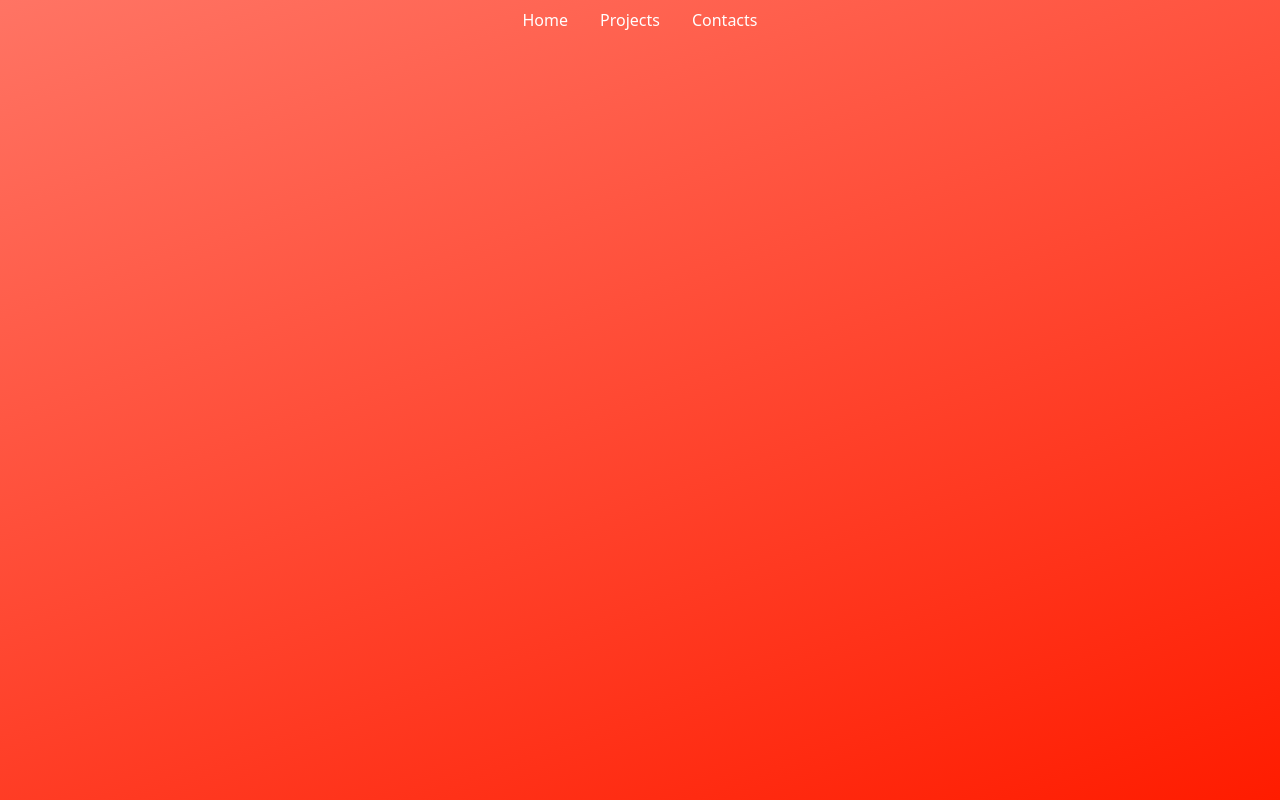
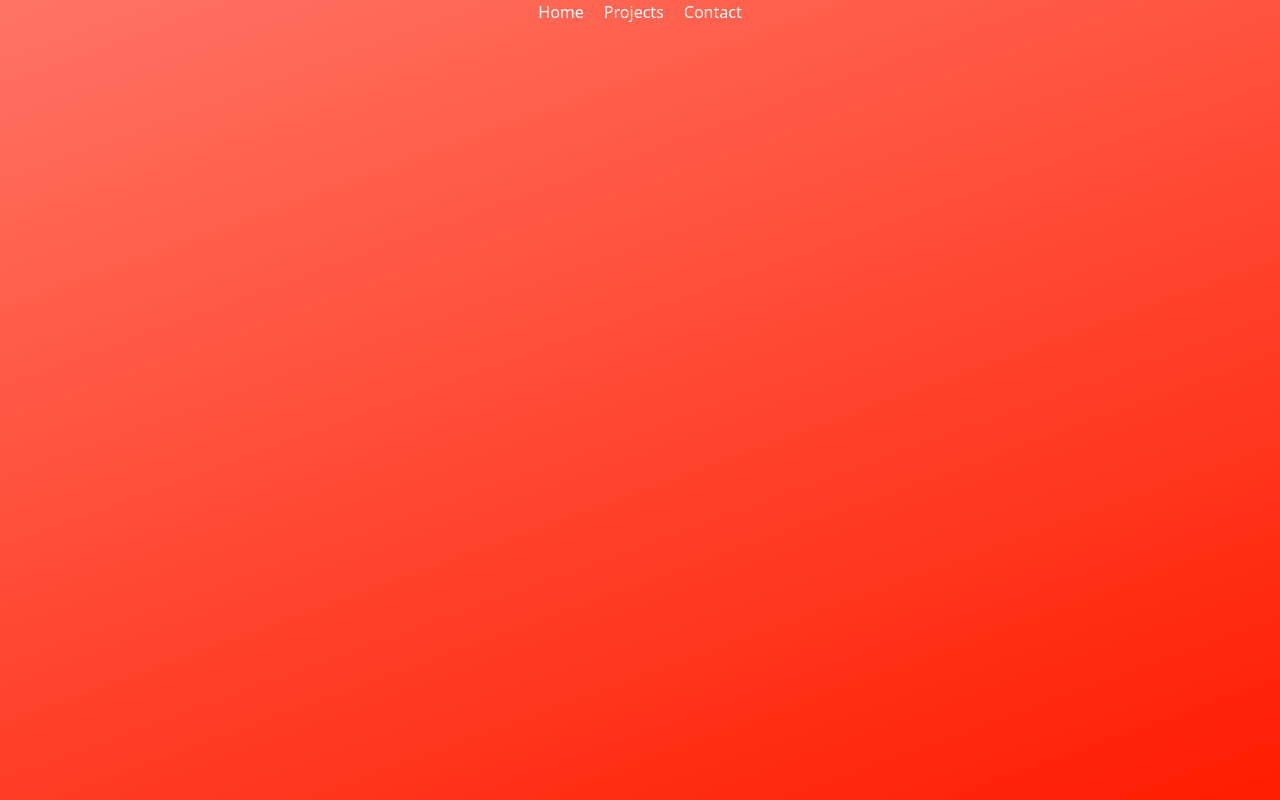
Before and after one commit to TrendonRobinson/TrendonRobinson.github.io, a React (Create React App) app: page /portfolio/contact in a window 1280 px wide. Built offline with nearby package versions, Linux system fonts and the light colour scheme.

Commit message:
fix test

```diff
--- a/src/Components/NavBarBTS.css
+++ b/src/Components/NavBarBTS.css
@@ -1,5 +1,11 @@
 nav a {
   color: white;
+}
+
+.nav-item a {
+  color: white;
+  padding: 0px 10px;
+  text-decoration: none;
 }
 
 .nav-link {
--- a/src/Components/NavBarBTS.scss
+++ b/src/Components/NavBarBTS.scss
@@ -4,6 +4,13 @@ nav {
     }
 }
 
+.nav-item {
+    a {
+        color: white;
+        padding: 0px 10px;
+        text-decoration: none;
+    }
+}
 .nav-link {
     color: white;
 
--- a/src/Components/NavbarBTS.js
+++ b/src/Components/NavbarBTS.js
@@ -17,13 +17,13 @@ export default function NavBar() {
     return (
         <Nav className="justify-content-center" activeKey="/home">
             <Nav.Item>
-                <Nav.Link href="/">Home</Nav.Link>
+                <Link id="HomeLink" to="/">Home</Link>
             </Nav.Item>
             <Nav.Item>
-                <Nav.Link href="/projects" eventKey="link-1">Projects</Nav.Link>
+                <Link to="/projects">Projects</Link>
             </Nav.Item>
             <Nav.Item>
-                <Nav.Link href="/contact" eventKey="link-2">Contacts</Nav.Link>
+                <Link to="/contact">Contact</Link>
             </Nav.Item>
         </Nav>
     )
```
Also changed, not shown: 1 other file (tests, documents, lock files or other folders).
